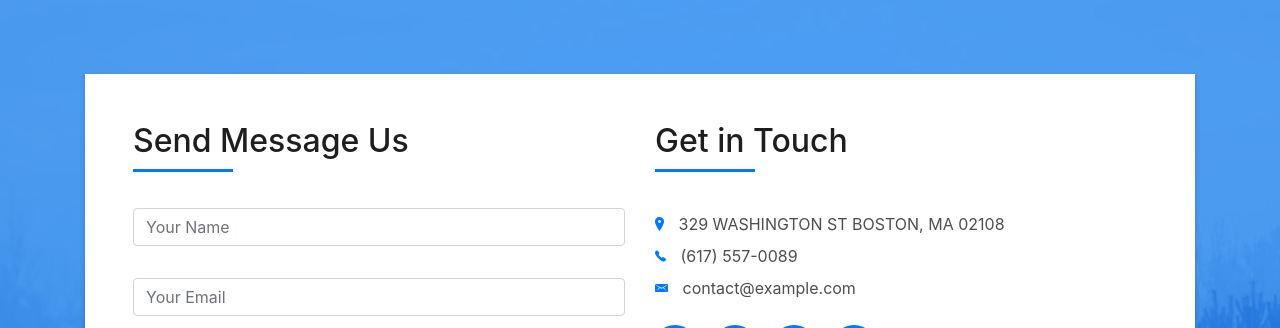
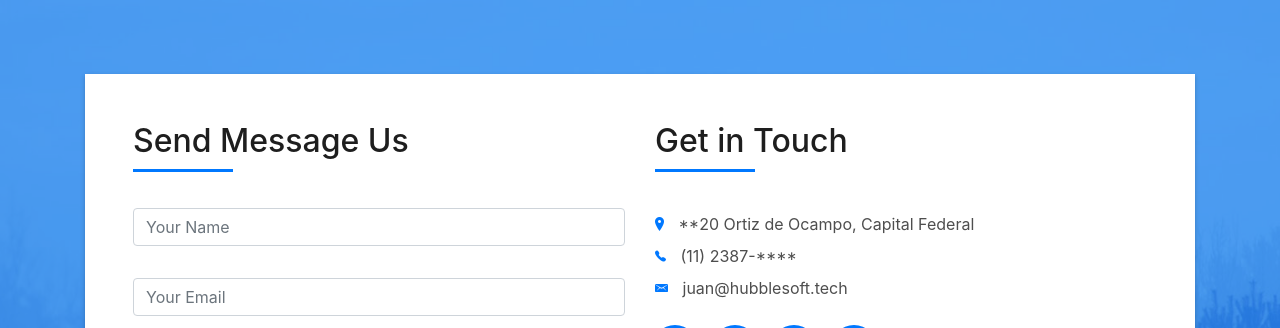
Before and after one commit to jscrui/jscrui.github.io, a plain HTML site: page index.html in a window 1280 px wide. Shown: the part 3049-3377 px from the top of the page. Drawn offline with Linux system fonts and the light colour scheme; files whose address does not match are found by name.

Commit message:
update index.html

```diff
--- a/index.html
+++ b/index.html
@@ -548,9 +548,9 @@
                   <div class="more-info">
 
                     <ul class="list-ico">
-                      <li><span class="ion-ios-location"></span> 329 WASHINGTON ST BOSTON, MA 02108</li>
-                      <li><span class="ion-ios-telephone"></span> (617) 557-0089</li>
-                      <li><span class="ion-email"></span> contact@example.com</li>
+                      <li><span class="ion-ios-location"></span> **20 Ortiz de Ocampo, Capital Federal</li>
+                      <li><span class="ion-ios-telephone"></span> (11) 2387-****</li>
+                      <li><span class="ion-email"></span> juan@hubblesoft.tech</li>
                     </ul>
                   </div>
                   <div class="socials">
```
